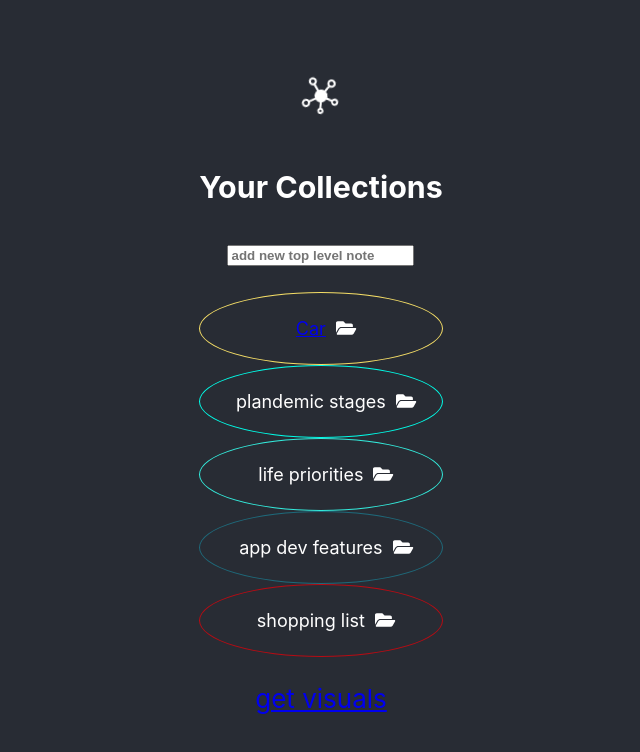
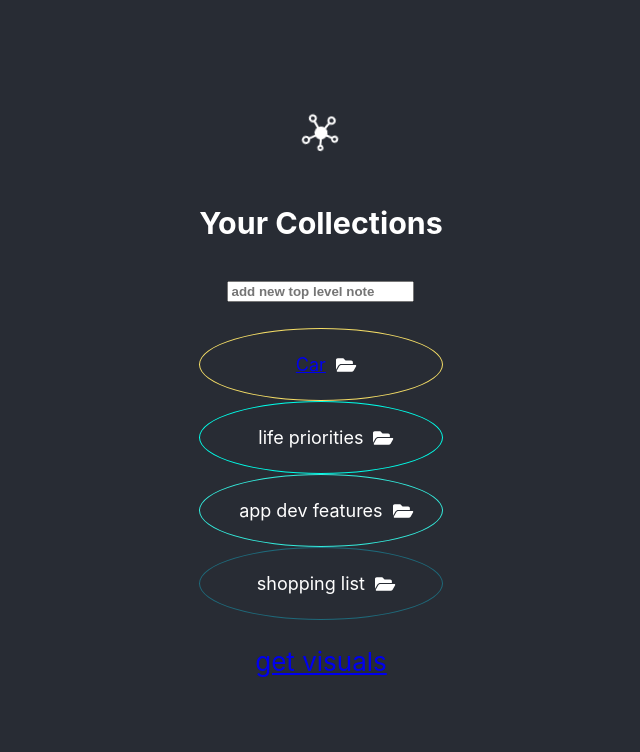
Before and after one commit to mrtplnkr/RelatableNotes, a React (Create React App) app: page /#/notepad in a window 1280 px wide. Shown: the top 752 px of the page, without its empty margins (319-959 px from the left). Built offline with nearby package versions, Linux system fonts and the light colour scheme.

Commit message:
plandemic removed

```diff
--- a/src/data/NotepadReducer.ts
+++ b/src/data/NotepadReducer.ts
@@ -30,10 +30,6 @@ export const initialState: INotepadState = {
         { parentId: 3, id: 32, text: "love", order: 2 },
         { parentId: 3, id: 33, text: "health", order: 3 },
         { parentId: 3, id: 34, text: "peace", order: 4 },
-        { parentId: null, id: 1, text: "plandemic stages", order: 3},
-        { parentId: 1, id: 11, text: "spread lies", order: 1 },
-        { parentId: 1, id: 12, text: "rush vaccination", order: 2},
-        { parentId: 1, id: 13, text: "discredit resistance", order: 3},
         {"id":414,"parentId":null,"text":"Car", order: 4, url: 'https://audi.com'},
         {"id":415,"parentId":414,"text":"wheels", order: 1},
         {"id":416,"parentId":414,"text":"steering", order: 2},
```
